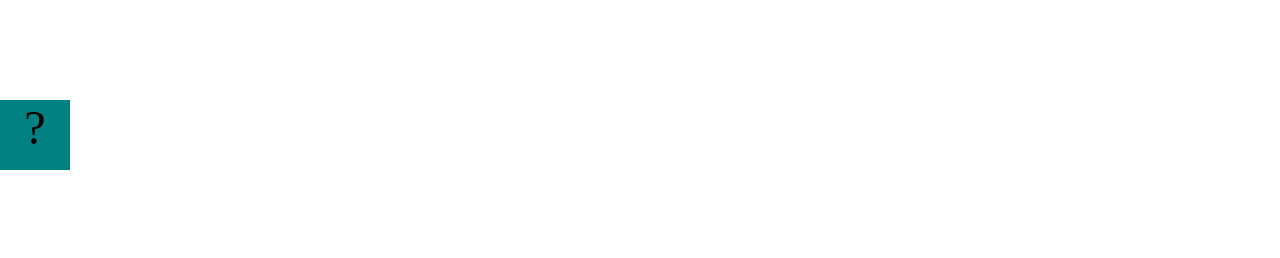
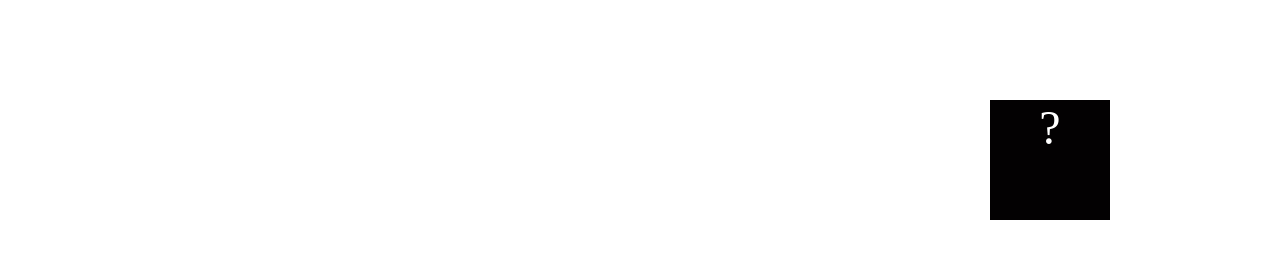
Before and after one commit to kaprice4/Kaprice4.github.io, a plain HTML site: page projects/bouncing-box/index.html in a window 1280 px wide. Drawn offline with Linux system fonts and the light colour scheme.

Commit message:
Adding more code to make the bouncing box move

```diff
--- a/projects/bouncing-box/index.html
+++ b/projects/bouncing-box/index.html
@@ -6,15 +6,16 @@
 	<script src="jquery.min.js"></script>
 	<style>
 		.box {
-			width: 70px;
-			height: 70px;
-			background-color: teal;
+			width: 120px;
+			height: 120px;
+			background-color: rgb(3, 1, 2);
 			font-size: 300%;
 			text-align: center;
 			display: block;
 			position: absolute;
+			color: white;
 			top: 100px;
-			left: 0px;  /* <--- Change me! */
+			left: 200px;  /* <--- Change me! */
 		}
 		.board{
 			height: 100vh;
@@ -56,6 +57,8 @@
 				box.text(newText);
 			}
 
+			moveBoxTo(boardWidth)
+
 			//////////////////////////////////////////////////////////////////
 			/////////////////// YOUR CODE BELOW HERE /////////////////////////
 			//////////////////////////////////////////////////////////////////
@@ -63,15 +66,23 @@
 			// TODO 2 - Variable declarations
 
 
+			var positionX= 0;
+			var points= 0;
+			var speed= 10;
+
+
 
 			/*
-			This Function will be called 20 times/second. Each time it is called,
+			This Function will be called 20 imes/second. Each time it is called,
 			it should move the Box to a new location. If the box drifts off the screen
 			turn it around!
 			*/
 			function update() {
+				// Increase Function by 10 Here//
+				moveBoxTo(positionX)
 
-
+				positionX= positionX + (speed);
+				points +=1 ;
 			};
 
 			/*
@@ -79,7 +90,12 @@
 			it should increase the points total, increase the speed, and move the box to
 			the left side of the screen.
 			*/
-			function handleBoxClick() {
+			function handleBoxClick()
+            {
+				positionX= 0;
+				changeBoxText(points);
+				console.log("hello");
+
 
 
 
```
